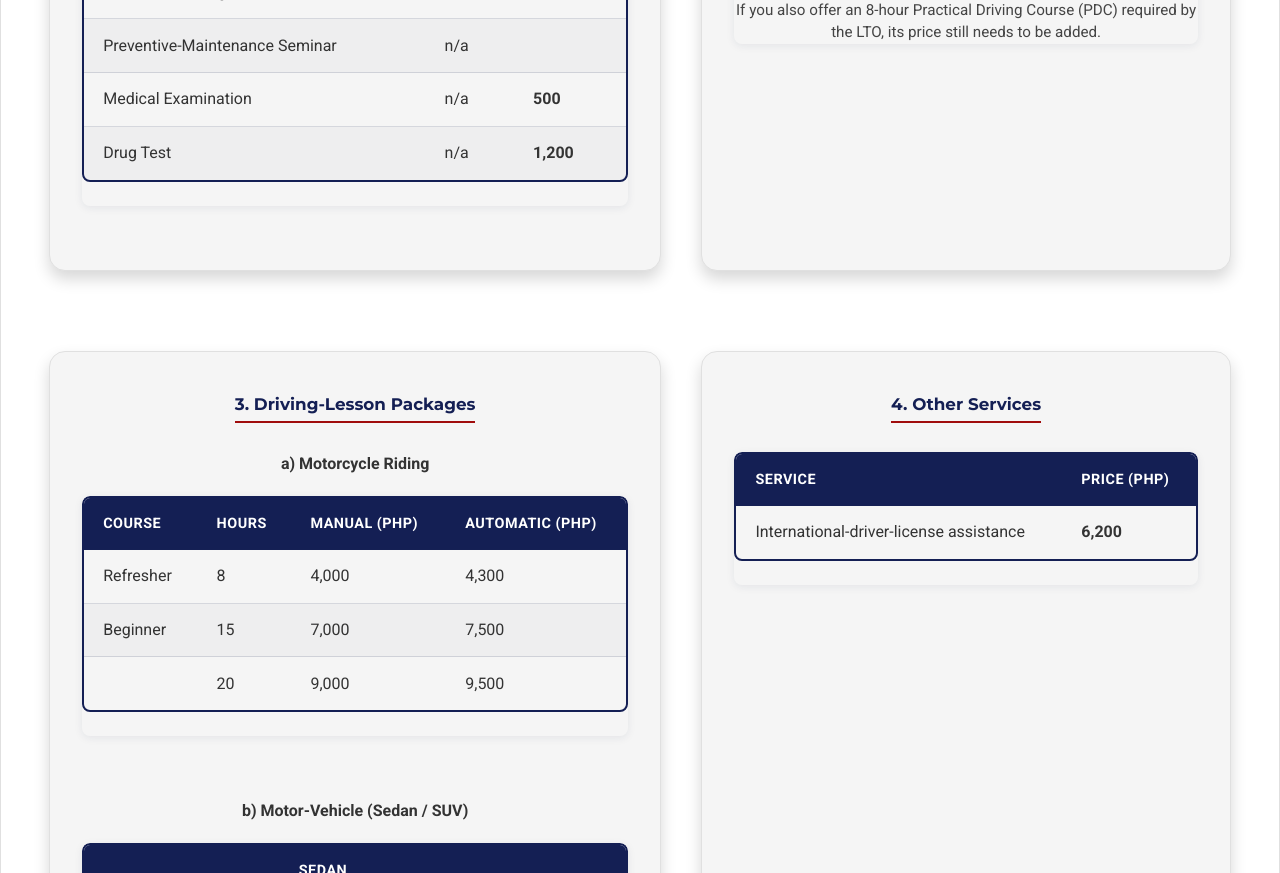
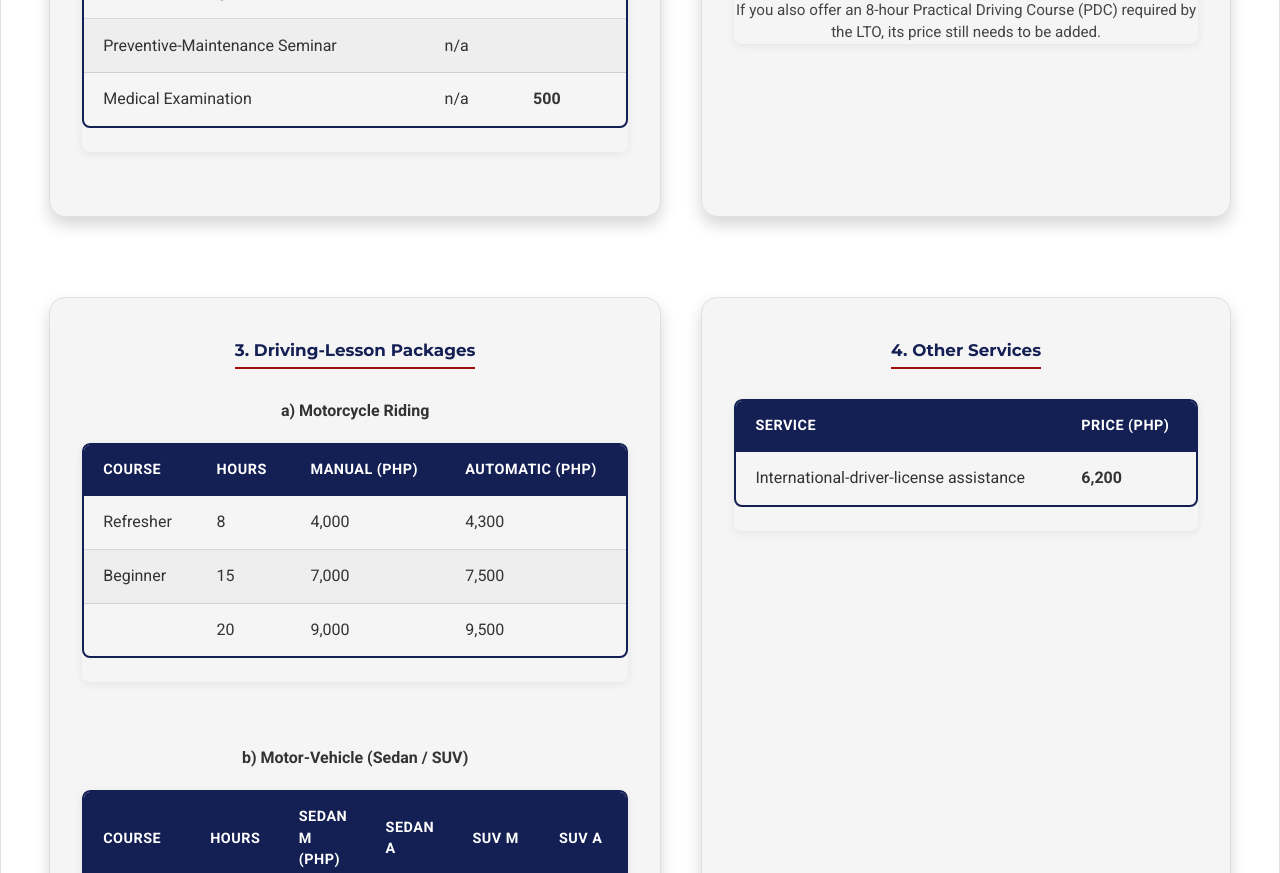
Before and after one commit to Western-Visayas-Driving-Institute/wvdi-ph, a React (Vite) app: page / in a window 1280 px wide. Shown: the part 3940-4813 px from the top of the page. Built offline with nearby package versions, Linux system fonts and the light colour scheme; no server answers.

Commit message:
Remove drug test line from packages

```diff
--- a/src/components/courses/PackagesSection.jsx
+++ b/src/components/courses/PackagesSection.jsx
@@ -50,7 +50,6 @@ export default function PackagesSection() {
                 <tr><td>Defensive Driving Course</td><td>n/a</td><td><b>1,500</b></td></tr>
                 <tr><td>Preventive-Maintenance Seminar</td><td>n/a</td><td></td></tr>
                 <tr><td>Medical Examination</td><td>n/a</td><td><b>500</b></td></tr>
-                <tr><td>Drug Test</td><td>n/a</td><td><b>1,200</b></td></tr>
               </tbody>
             </table>
           </div>
```
